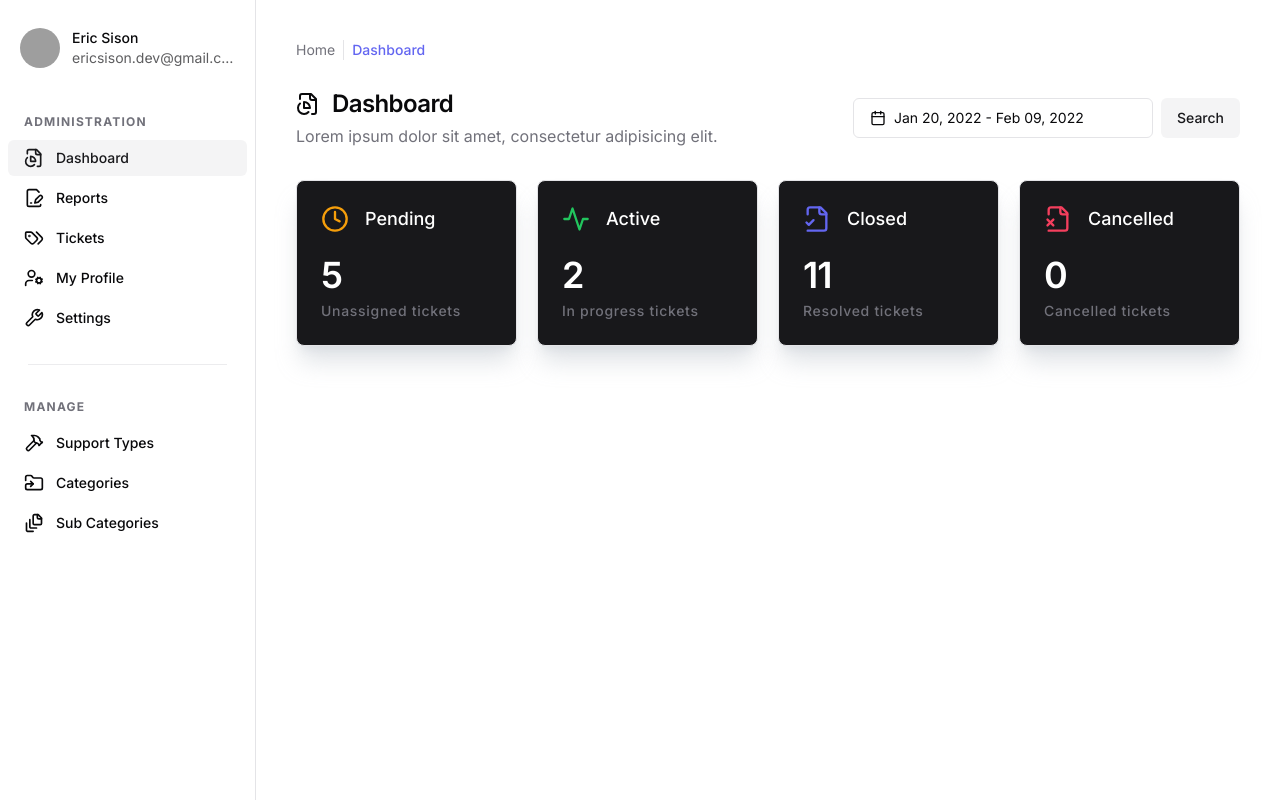
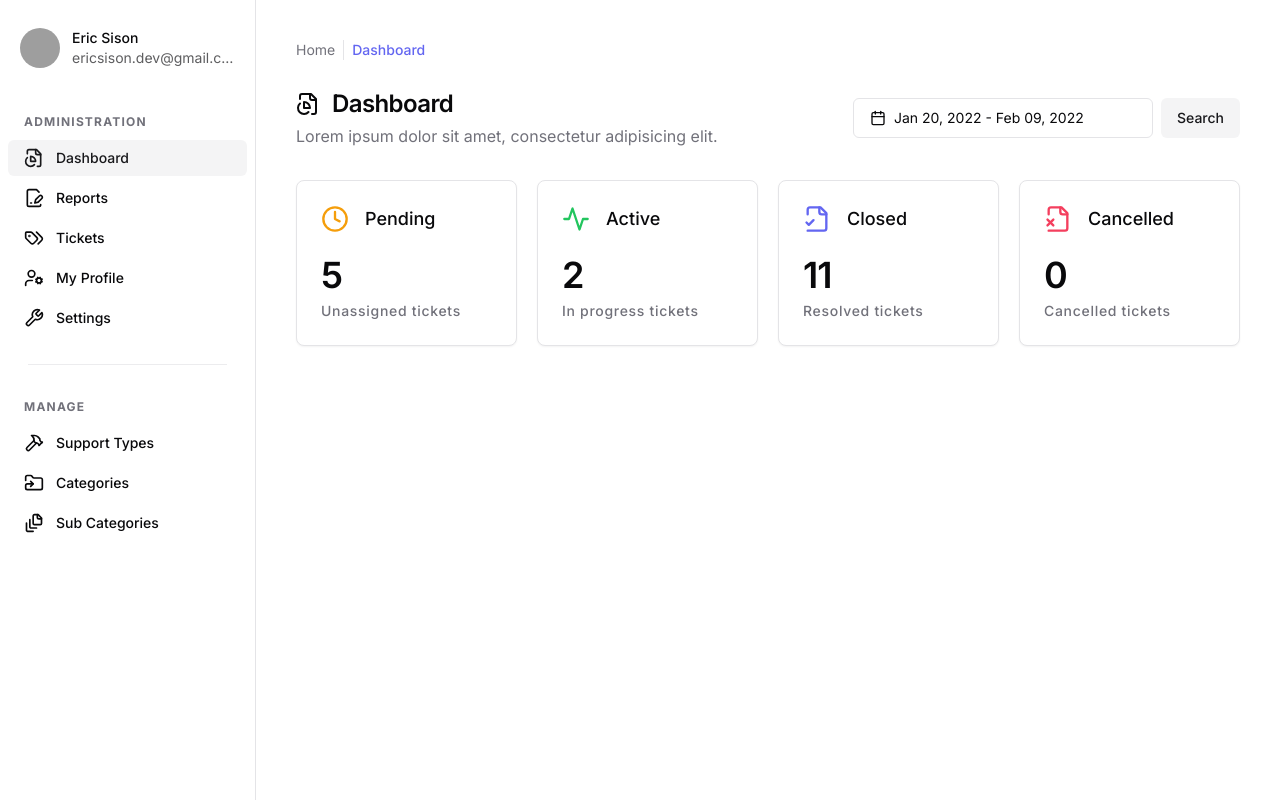
Before and after one commit to eric-sison/ssms-app, a Next.js app: page /dashboard in a window 1280 px wide. Built offline with nearby package versions, Linux system fonts and the light colour scheme; grey boxes are pictures that could not be loaded.

Commit message:
removed shadow for cards and modified color behavior on light and dark mode

```diff
--- a/src/components/features/TicketStatusCard.tsx
+++ b/src/components/features/TicketStatusCard.tsx
@@ -15,7 +15,7 @@ export const TicketStatusCard: FunctionComponent<TicketStatusCardProps> = ({
   icon,
 }) => {
   return (
-    <Card className="w-full bg-primary text-white dark:bg-secondary/40 shadow-xl shadow-gray-300/70 dark:shadow-none group">
+    <Card className="w-full dark:bg-secondary/40 group">
       <CardHeader>
         <section className="mb-4 flex items-center gap-4">
           {icon}
```
